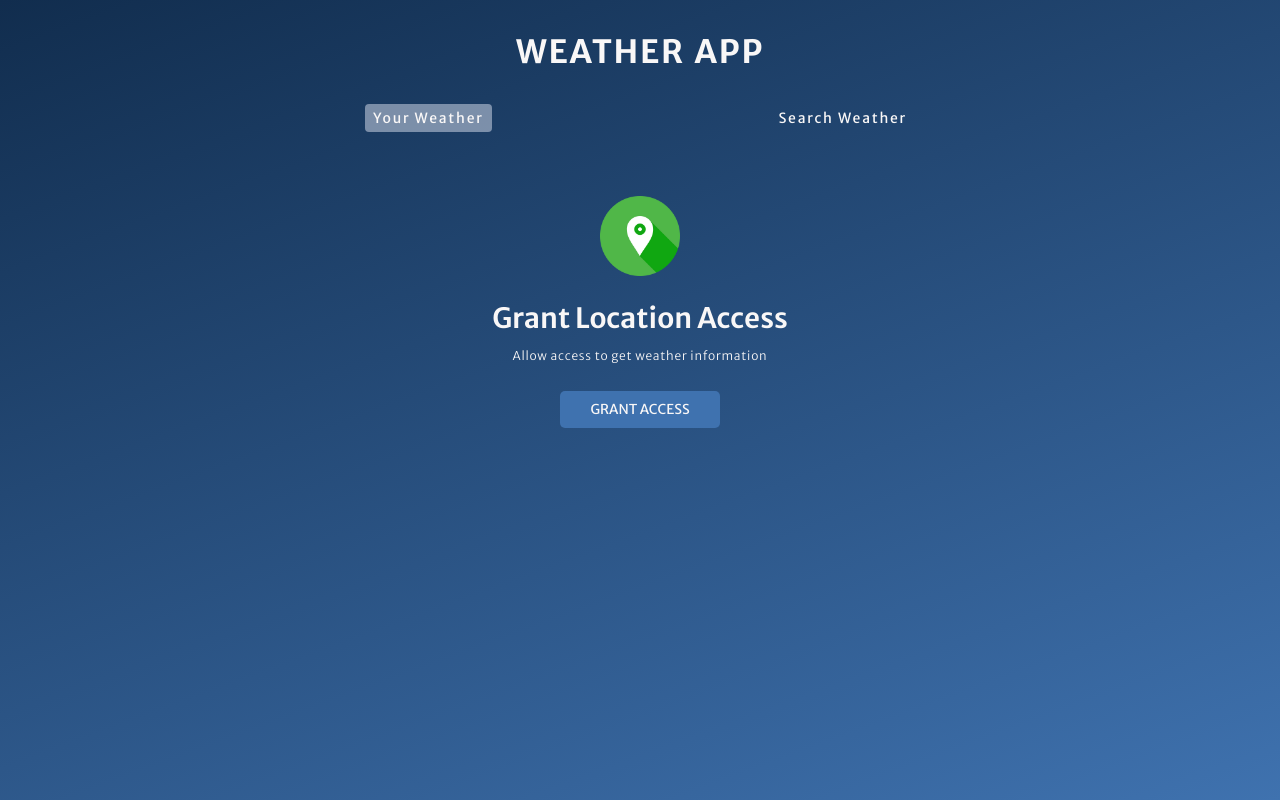
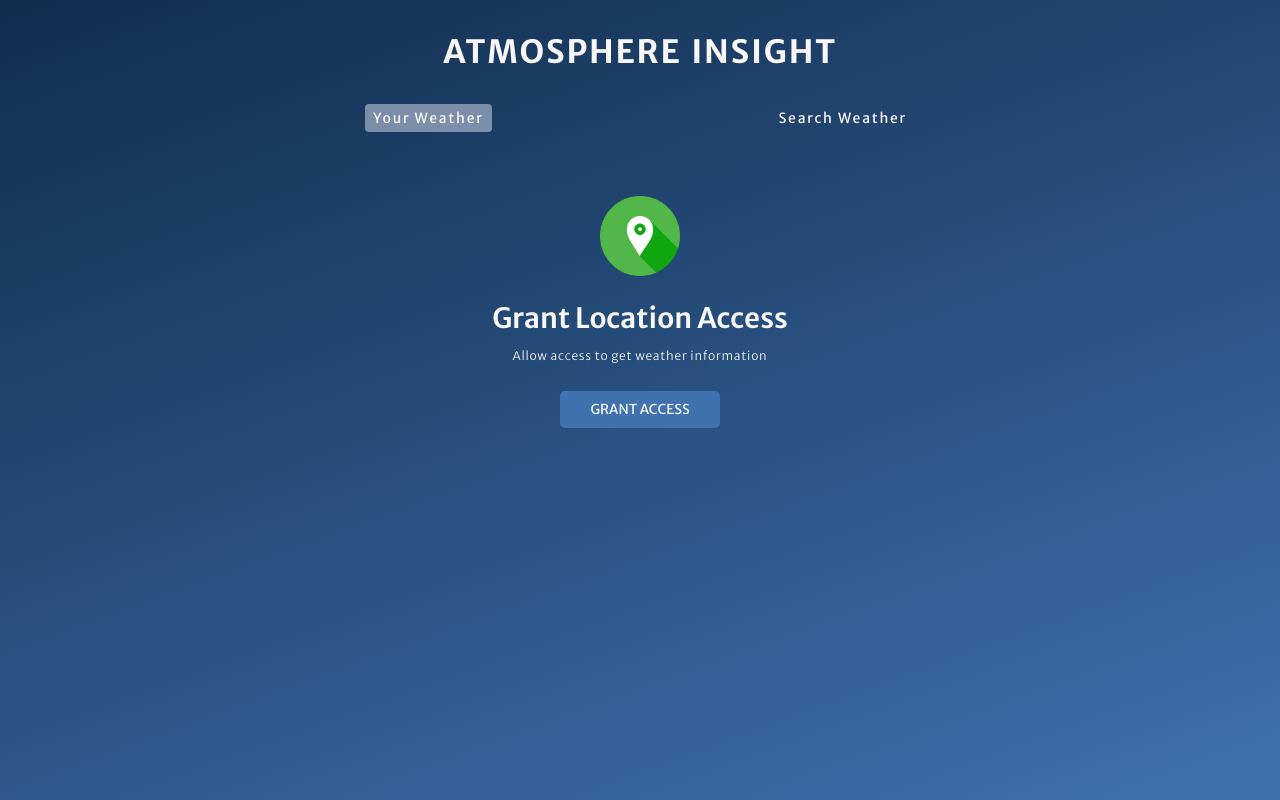
Before and after one commit to pardha-saradhi-raju/weather-estimator-application, a plain HTML site: page index.html in a window 1280 px wide. Drawn offline with Linux system fonts and the light colour scheme.

Commit message:
Update index.html

```diff
--- a/index.html
+++ b/index.html
@@ -4,7 +4,7 @@
     <meta charset="UTF-8" />
     <meta http-equiv="X-UA-Compatible" content="IE=edge" />
     <meta name="viewport" content="width=device-width, initial-scale=1.0" />
-    <title>Weather App</title>
+    <title>Atmosphere Insight</title>
 
     <!-- Link Font  -->
     <link rel="preconnect" href="https://fonts.googleapis.com" />
@@ -23,7 +23,7 @@
   <body>
     <!-- Wrapper -->
     <div class="wrapper">
-      <h1>Weather App</h1>
+      <h1>Atmosphere Insight</h1>
       <div class="tabContainer">
         <p class="tab currentTab" data-userWeather>Your Weather</p>
         <p class="tab" data-searchWeather>Search Weather</p>
```
